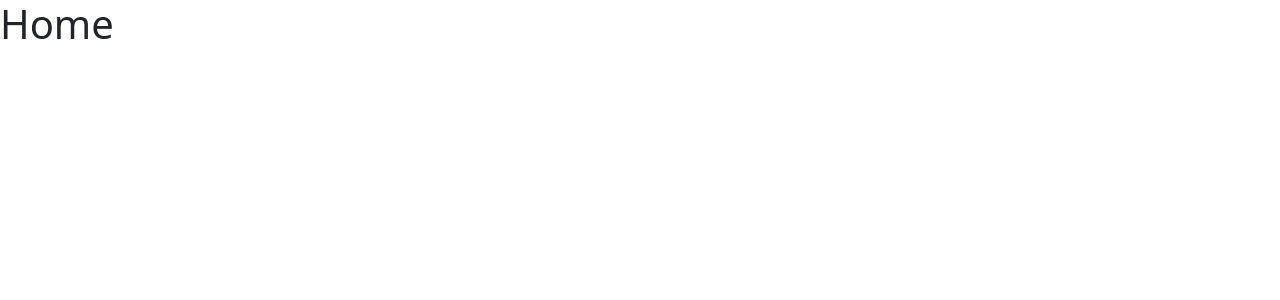
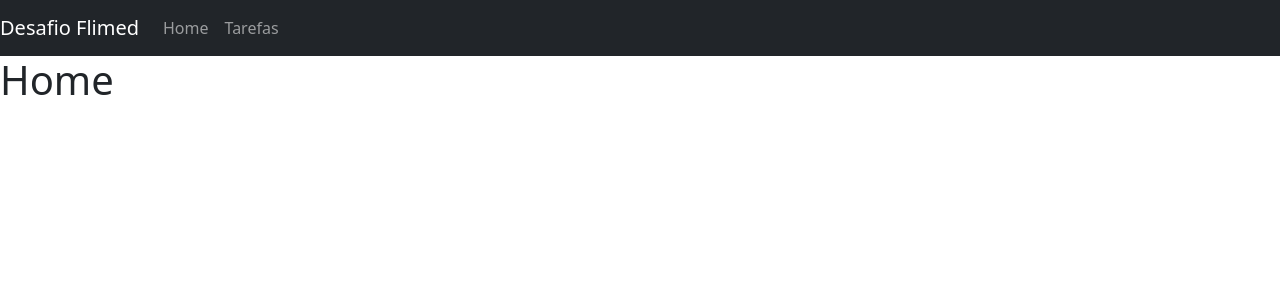
Before and after one commit to carlosalesilva/crud-app, a React (Create React App) app: page / in a window 1280 px wide. Shown: the top 300 px of the page. Built offline with nearby package versions, Linux system fonts and the light colour scheme.

Commit message:
Construindo nav-bar.

```diff
--- a/src/App.tsx
+++ b/src/App.tsx
@@ -1,10 +1,12 @@
 import React from "react";
 import { BrowserRouter } from 'react-router-dom'
 import Routes from "./routes";
+import Header from "./components/Header";
 
 function App() {
   return (
     <BrowserRouter>
+      <Header/>
       <Routes/>
     </BrowserRouter>
   );
--- /dev/null
+++ b/src/components/Header/index.tsx
@@ -0,0 +1,23 @@
+import React from 'react';
+import Container from 'react-bootstrap/Container';
+import Nav from 'react-bootstrap/Nav';
+import Navbar from 'react-bootstrap/Navbar';
+import NavDropdown from 'react-bootstrap/NavDropdown';
+import { Link } from 'react-router-dom';
+
+const Header: React.FC = () => {
+  return (
+    <Navbar bg="dark" variant='dark' expand="lg">
+      <Navbar.Brand href="/">Desafio Flimed</Navbar.Brand>
+      <Navbar.Toggle aria-controls="basic-navbar-nav" />
+      <Navbar.Collapse id="basic-navbar-nav">
+        <Nav className="me-auto">
+          <Nav.Item as={Link} className="nav-link" to="/">Home</Nav.Item>
+          <Nav.Item as={Link} className="nav-link" to="/tarefas">Tarefas</Nav.Item>
+        </Nav>
+      </Navbar.Collapse>
+  </Navbar>
+  );
+}
+
+export default Header;
```
